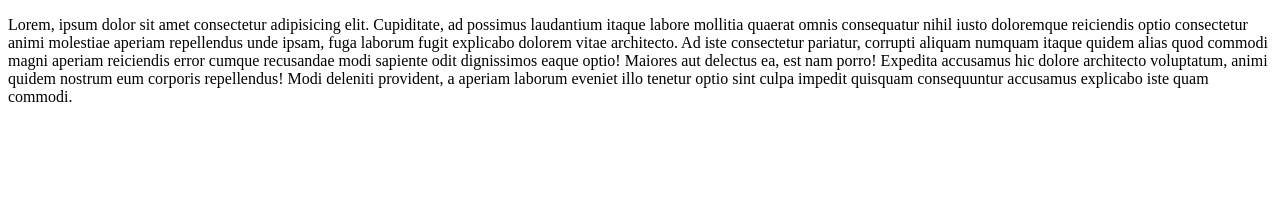
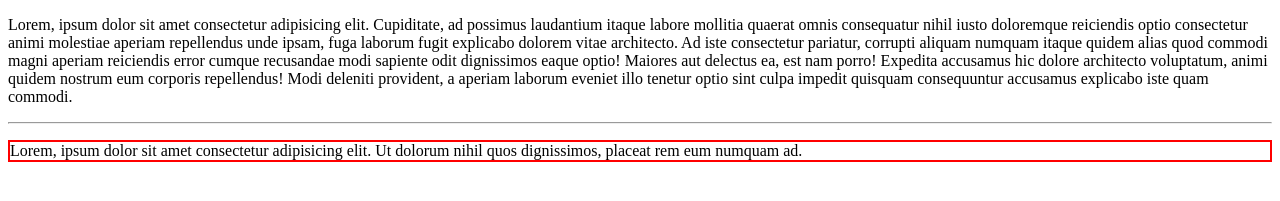
Before and after one commit to tuhin774/my-first-website, a plain HTML site: page index.html in a window 1280 px wide. Shown: the part 105-306 px from the top of the page. Drawn offline with Linux system fonts and the light colour scheme.

Commit message:
adding a new paragrap with style

```diff
--- a/index.html
+++ b/index.html
@@ -10,5 +10,7 @@
     <h1>MY First Ever Website</h1>
     <h3>Look Bro! I Can push github.</h3>
     <p>Lorem, ipsum dolor sit amet consectetur adipisicing elit. Cupiditate, ad possimus laudantium itaque labore mollitia quaerat omnis consequatur nihil iusto doloremque reiciendis optio consectetur animi molestiae aperiam repellendus unde ipsam, fuga laborum fugit explicabo dolorem vitae architecto. Ad iste consectetur pariatur, corrupti aliquam numquam itaque quidem alias quod commodi magni aperiam reiciendis error cumque recusandae modi sapiente odit dignissimos eaque optio! Maiores aut delectus ea, est nam porro! Expedita accusamus hic dolore architecto voluptatum, animi quidem nostrum eum corporis repellendus! Modi deleniti provident, a aperiam laborum eveniet illo tenetur optio sint culpa impedit quisquam consequuntur accusamus explicabo iste quam commodi.</p>
+    <hr>
+    <p style="border: 2px solid red;">Lorem, ipsum dolor sit amet consectetur adipisicing elit. Ut dolorum nihil quos dignissimos, placeat rem eum numquam ad.</p>
 </body>
 </html>
```
